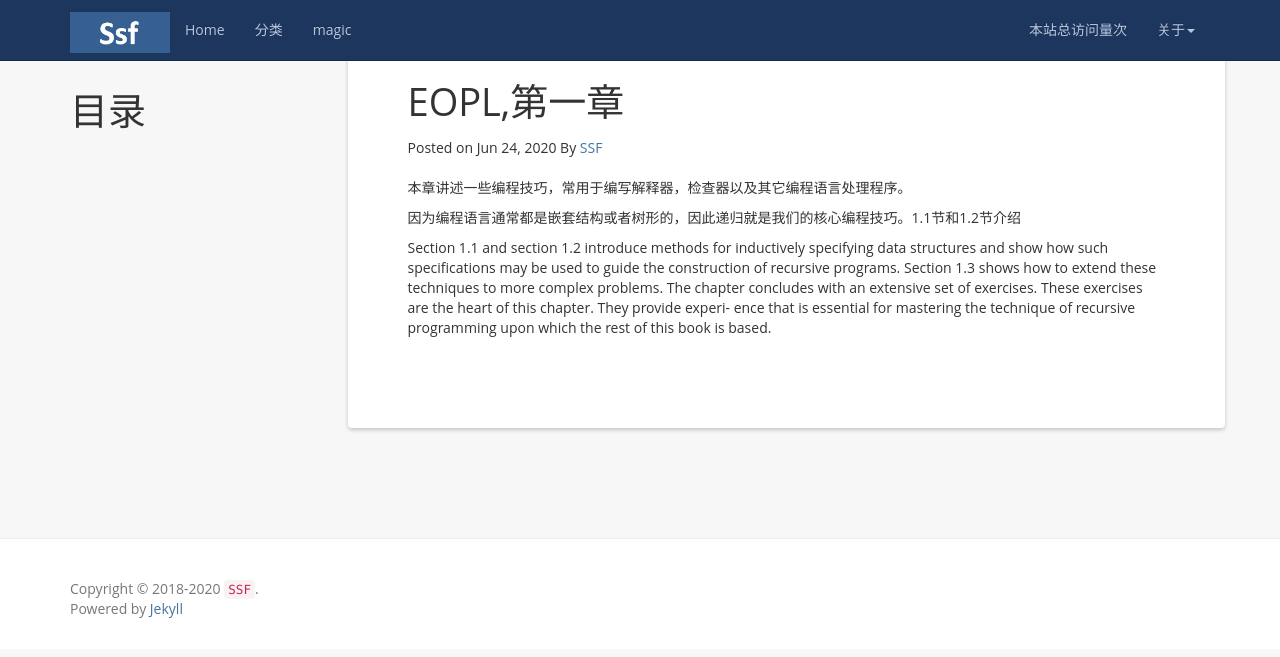
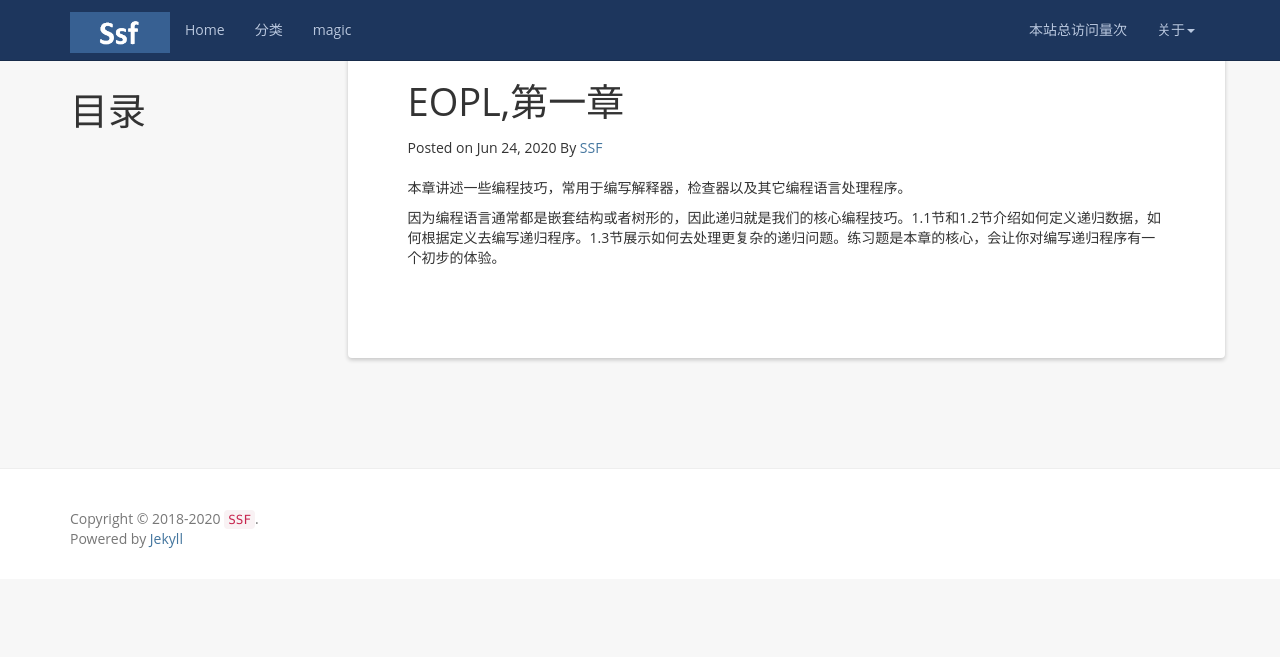
Before and after one commit to waanan/waanan.github.io, a Jekyll site: the page built from _posts/2020-06-24-eopl-c1.md, in a window 1280 px wide. Shown: the top 657 px of the page. Built offline with Jekyll 4.4.1, drawn with Linux system fonts in a browser that asks for light colours; nearby versions of some CDN libraries; comment, search, counter and statistics services are not loaded.

```diff
--- a/_config.yml
+++ b/_config.yml
@@ -16,6 +16,6 @@ exclude: ['README.md', 'Gemfile.lock', 'Gemfile', 'Rakefile']
 github_username: waanan
 
 # Build settings
-# markdown: kramdown
+markdown: kramdown
 
 baidu_analysis: 4366f0ca1b7751ca8e068d531863f2f8
--- a/_includes/head.html
+++ b/_includes/head.html
@@ -31,5 +31,6 @@
 	  	.docs-content{
 	  		margin-bottom: 10px;
 	  	}
-  	</style>
+	</style>
+<script src="https://cdnjs.cloudflare.com/ajax/libs/mathjax/2.7.1/MathJax.js?config=TeX-AMS-MML_HTMLorMML"></script>
 </head>
--- a/_posts/2020-06-24-eopl-c1.md
+++ b/_posts/2020-06-24-eopl-c1.md
@@ -10,14 +10,4 @@ categories: eopl
 
 本章讲述一些编程技巧，常用于编写解释器，检查器以及其它编程语言处理程序。
 
-因为编程语言通常都是嵌套结构或者树形的，因此递归就是我们的核心编程技巧。1.1节和1.2节介绍
-
-
-Section 1.1
-and section 1.2 introduce methods for inductively specifying data structures
-and show how such specifications may be used to guide the construction
-of recursive programs. Section 1.3 shows how to extend these techniques
-to more complex problems. The chapter concludes with an extensive set of
-exercises. These exercises are the heart of this chapter. They provide experi-
-ence that is essential for mastering the technique of recursive programming
-upon which the rest of this book is based.
+因为编程语言通常都是嵌套结构或者树形的，因此递归就是我们的核心编程技巧。1.1节和1.2节介绍如何定义递归数据，如何根据定义去编写递归程序。1.3节展示如何去处理更复杂的递归问题。练习题是本章的核心，会让你对编写递归程序有一个初步的体验。
```
Also changed, not shown: _posts/2020-06-24-eopl-c1_1.md (added, +55 -0 lines).
